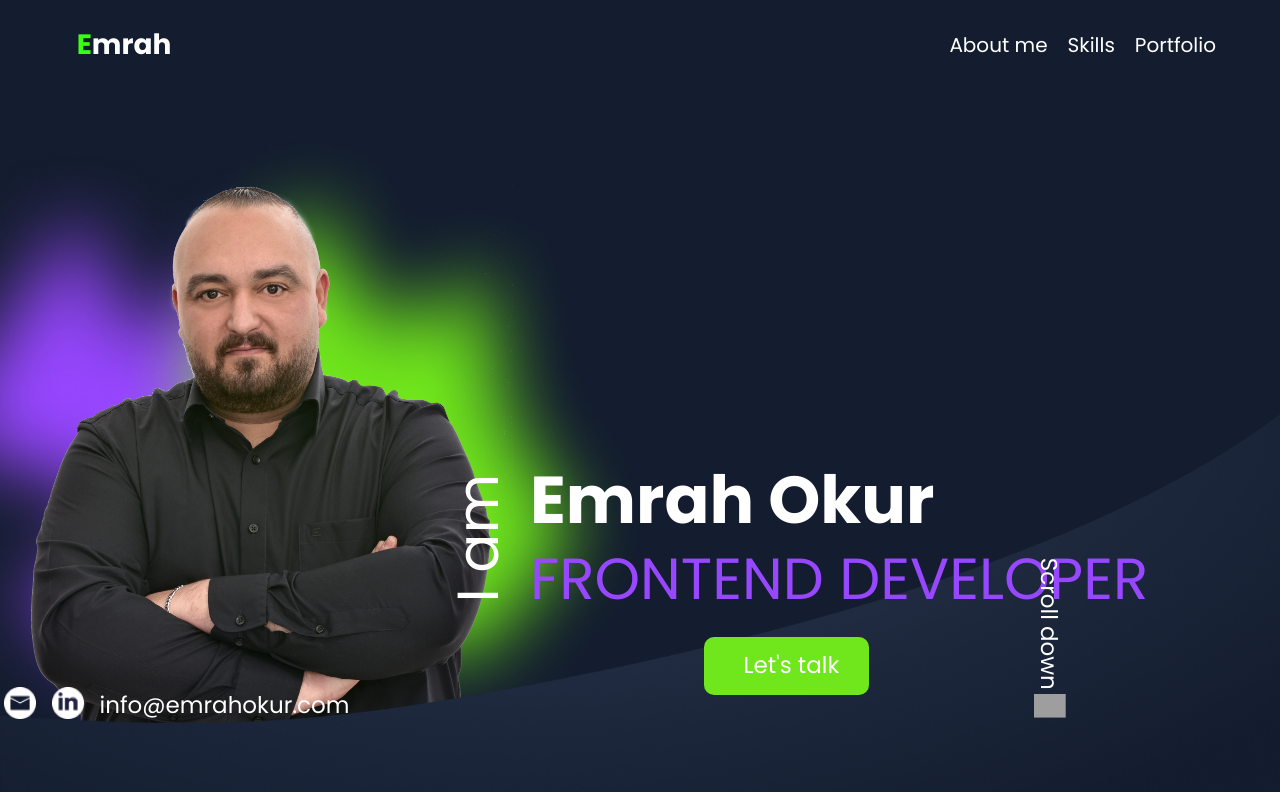
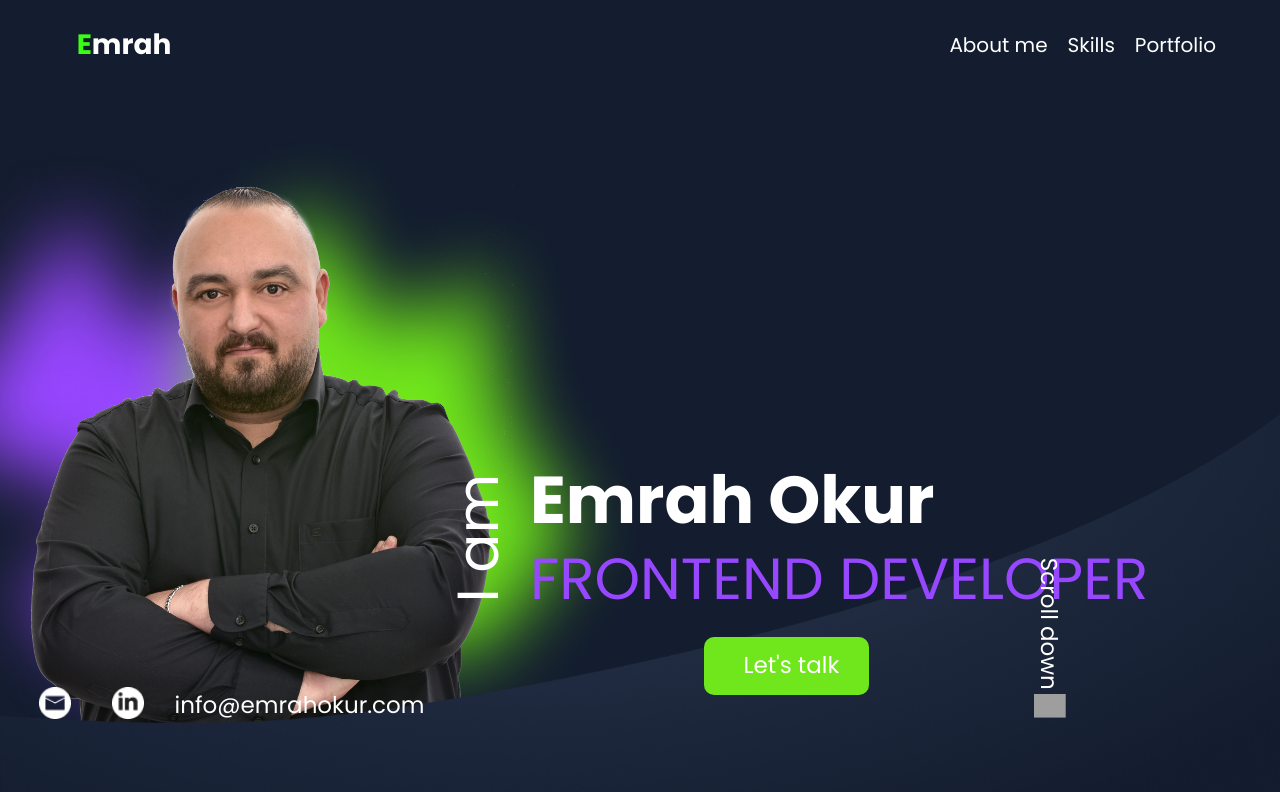
Before and after one commit to EmrahOkur/Emrah-Okur-Portfolio, an Angular app in the folder Emrah-Okur-Portfolio/: page / in a window 1280 px wide. Shown: the top 792 px of the page. Built offline with nearby package versions, Linux system fonts and the light colour scheme; grey boxes are pictures that could not be loaded.

Commit message:
bug fixes

```diff
--- a/Emrah-Okur-Portfolio/src/app/hero/hero.component.scss
+++ b/Emrah-Okur-Portfolio/src/app/hero/hero.component.scss
@@ -223,6 +223,8 @@ a {
     display: inline-flex;
     align-items: center;
     transition: width 0.125s ease;
+    margin-right: 15px;
+    margin-left: 10px;
 }
 
 .social-icon img {
```
